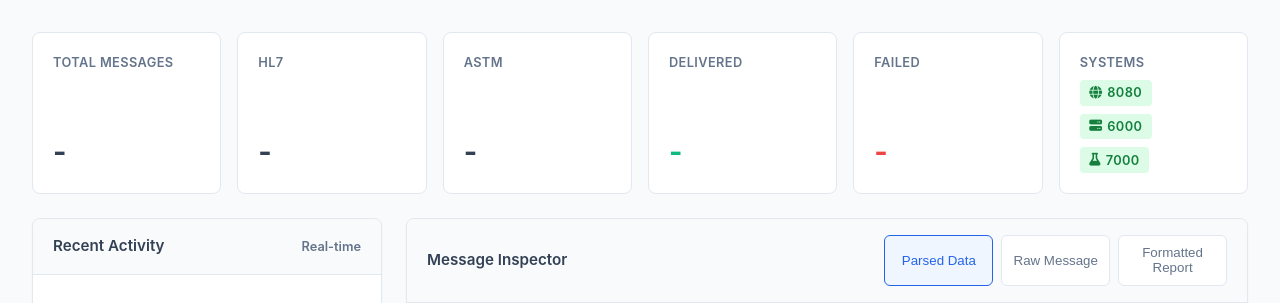
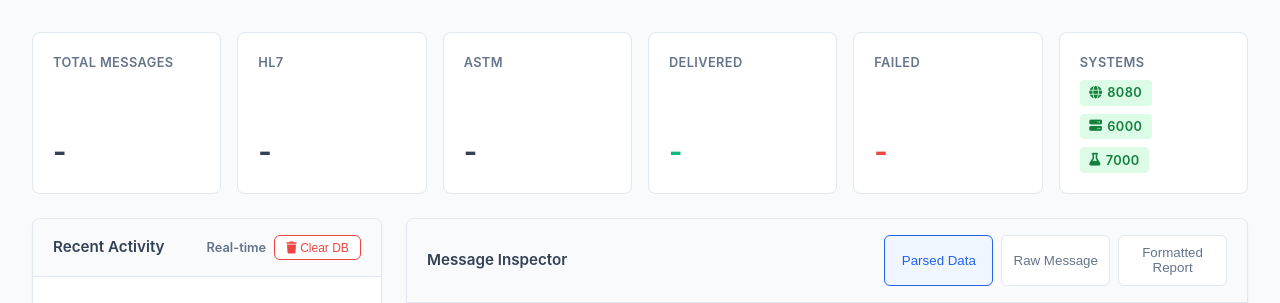
Before and after one commit to jjovandevadoss/swirth, a Flask app: page / in a window 1280 px wide. Shown: the part 60-363 px from the top of the page. Run offline with Flask 3, Linux system fonts and the light colour scheme; data that the repository does not hold is empty; some libraries are stand-ins or nearby versions.

Commit message:
added clear button

```diff
--- a/routes/results_routes.py
+++ b/routes/results_routes.py
@@ -25,6 +25,11 @@ def create_results_blueprint(repository):
     @results_bp.route("/api/history", methods=["GET"])
     def get_history():
         return jsonify(repository.get_recent_messages(limit=100))
+
+    @results_bp.route("/api/messages", methods=["DELETE"])
+    def clear_messages():
+        count = repository.clear_all_messages()
+        return jsonify({"status": "success", "deleted": count}), 200
 
     @results_bp.route("/results/hl7/latest", methods=["GET"])
     def latest_hl7():
--- a/templates/index.html
+++ b/templates/index.html
@@ -415,7 +415,12 @@
             <div class="card list-pane">
                 <div class="card-header">
                     <span>Recent Activity</span>
-                    <span style="font-size: 0.8rem; color: var(--text-muted);">Real-time</span>
+                    <div style="display: flex; gap: 0.5rem; align-items: center;">
+                        <span style="font-size: 0.8rem; color: var(--text-muted);">Real-time</span>
+                        <button class="btn" style="font-size: 0.75rem; padding: 0.3rem 0.7rem; color: var(--danger-color); border-color: var(--danger-color);" onclick="confirmClearDatabase()">
+                            <i class="fas fa-trash"></i> Clear DB
+                        </button>
+                    </div>
                 </div>
                 <div class="message-list" id="messageList">
                     <!-- Populated by JS -->
@@ -500,6 +505,27 @@ L|1|</textarea>
 
         function openModal() { $('#simulatorModal').css('display', 'flex').hide().fadeIn(200); }
         function closeModal() { $('#simulatorModal').fadeOut(200); }
+
+        function confirmClearDatabase() {
+            if (!confirm('Clear all messages from the database? This cannot be undone.')) return;
+            $.ajax({
+                url: '/api/messages',
+                method: 'DELETE',
+                success: function(data) {
+                    state.messages = [];
+                    state.selectedIndex = null;
+                    renderList();
+                    renderStats();
+                    $('#json-renderer').empty();
+                    $('#raw-message-content').text('Select a message to view its raw content');
+                    $('#formatted-content').html('Select an ASTM message to view formatted report');
+                    showToast(`Cleared ${data.deleted} message(s) from the database.`, 'success');
+                },
+                error: function() {
+                    showToast('Failed to clear the database.', 'error');
+                }
+            });
+        }
 
         function setProtocol(proto, btn) {
             $('#protocolInput').val(proto);
```
Also changed, not shown: templates/mappings.html (+5 -5 lines), storage/repository.py.
